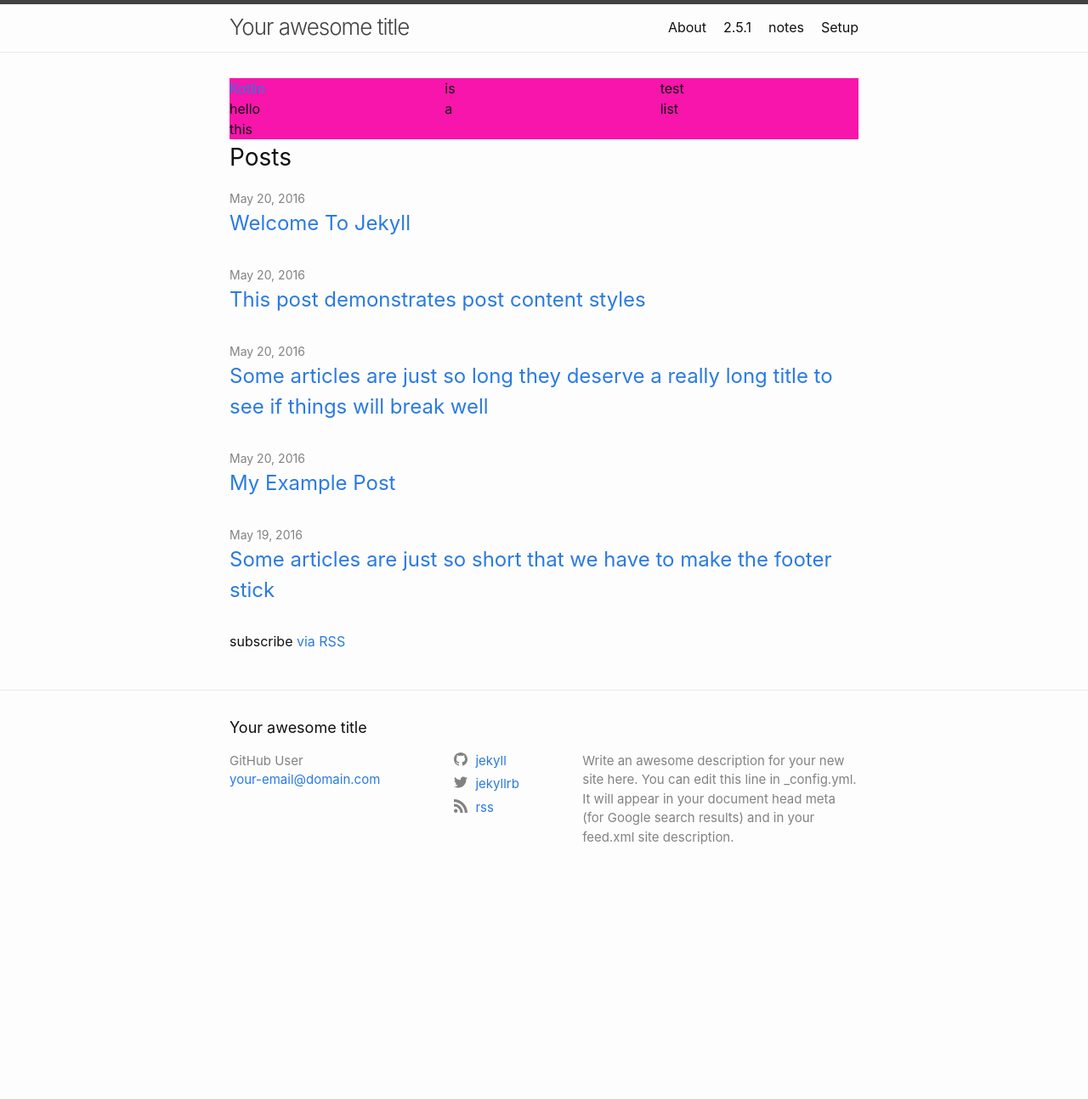
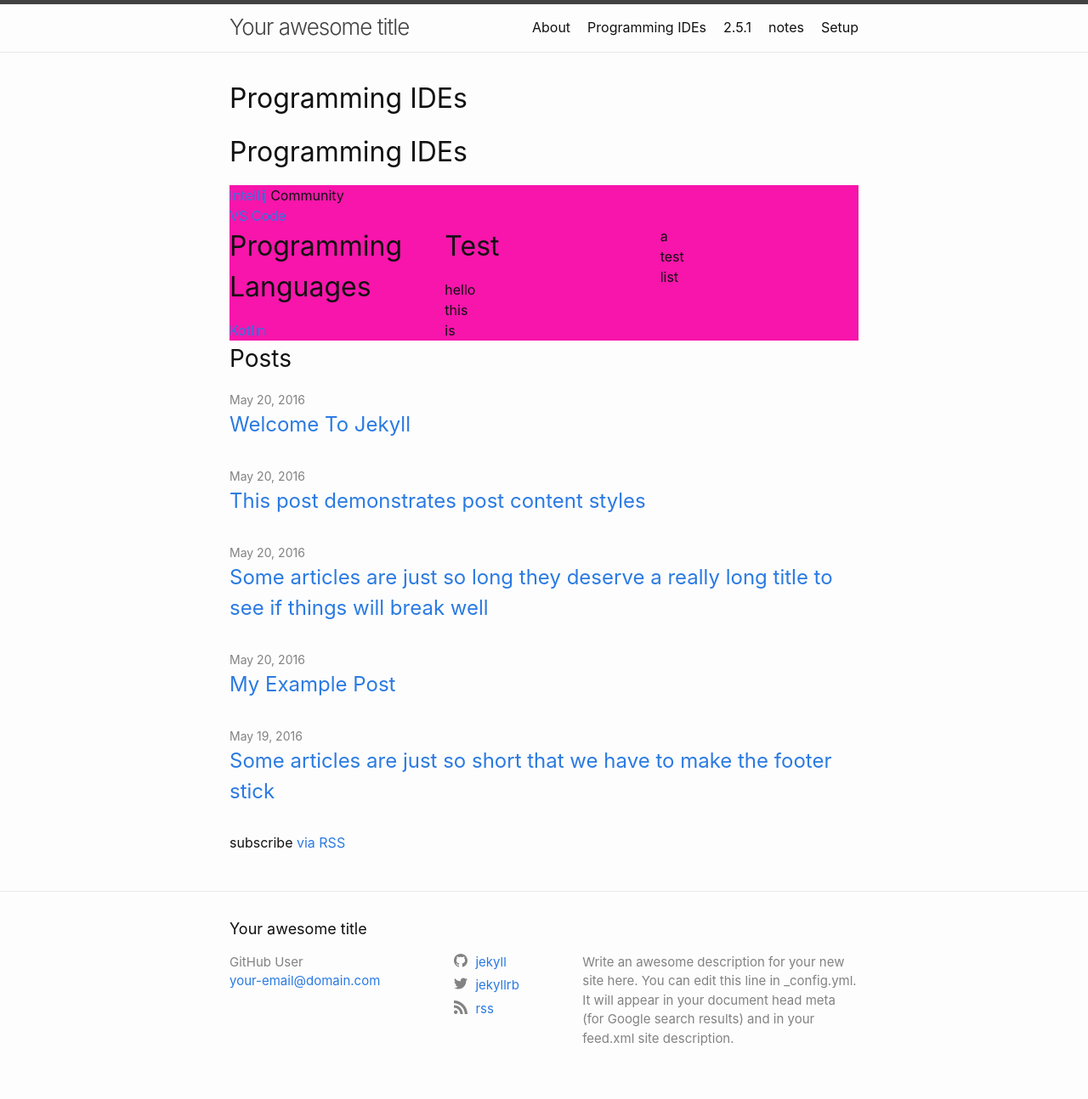
Before and after one commit to viking-cat/notes, a Jekyll site: the page built from index.md, in a window 1280 px wide. Shown: the whole page at 85% size. Built offline with Jekyll 4.4.1, drawn with Linux system fonts in a browser that asks for light colours; our own code applies the rules of GitHub Pages for plain Markdown files; before the commit the page ends 1057 px from its top, so only the background shows below that.

Commit message:
Add sections for IDEs and programming languages

```diff
--- a/index.md
+++ b/index.md
@@ -8,9 +8,21 @@
 layout: home
 ---
 
+# Programming IDEs
+{% capture myblock %}
+[Intellij](https://www.jetbrains.com/idea/) Community<br/>
+[VS Code](https://code.visualstudio.com/)<br/>
+{% endcapture %}
+
+<div style="column-count:3;column-gap:20px;background-color:#f715ab;">
+    {{ myblock | markdownify }}
+</div>
+
 
 {% capture myblock %}
+# Programming Languages
 [Kotlin](pages/kotlin.md)<br/>
+# Test
 hello<br/>
 this<br/>
 is<br/>
```
